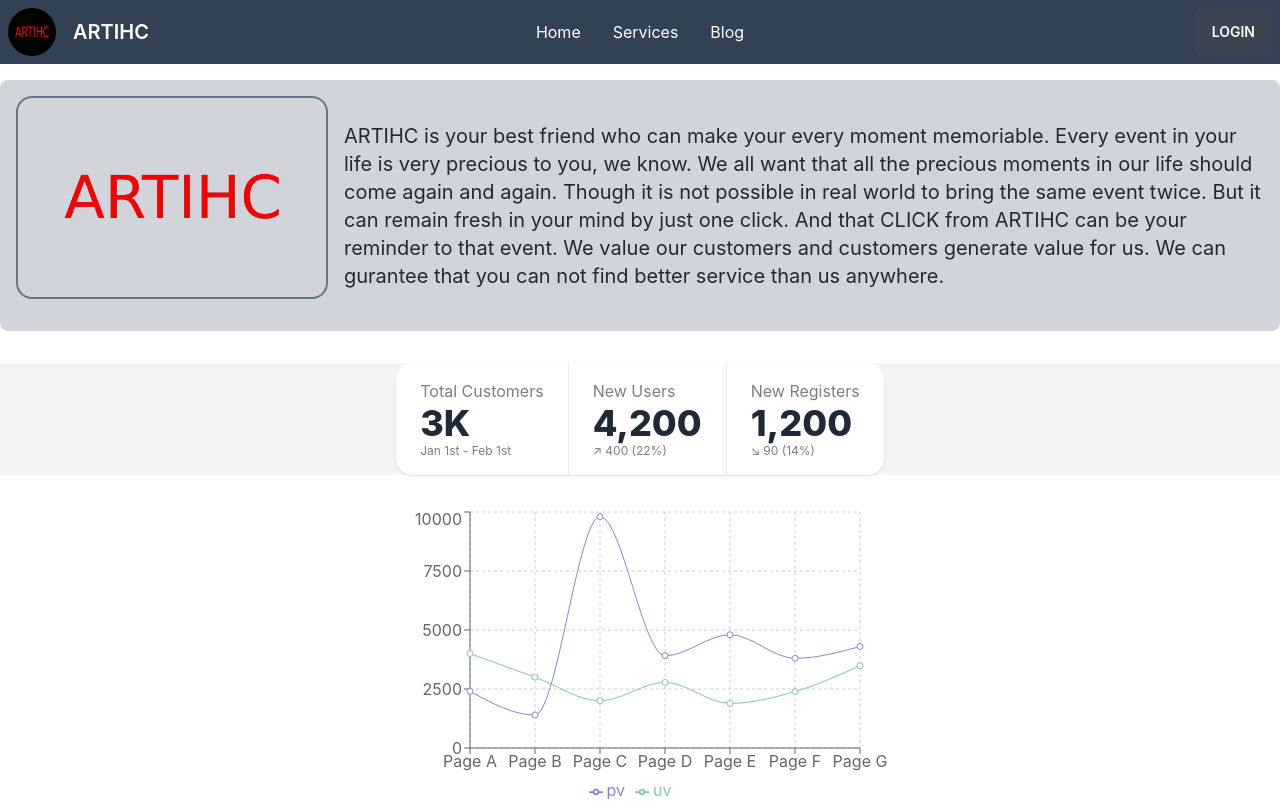
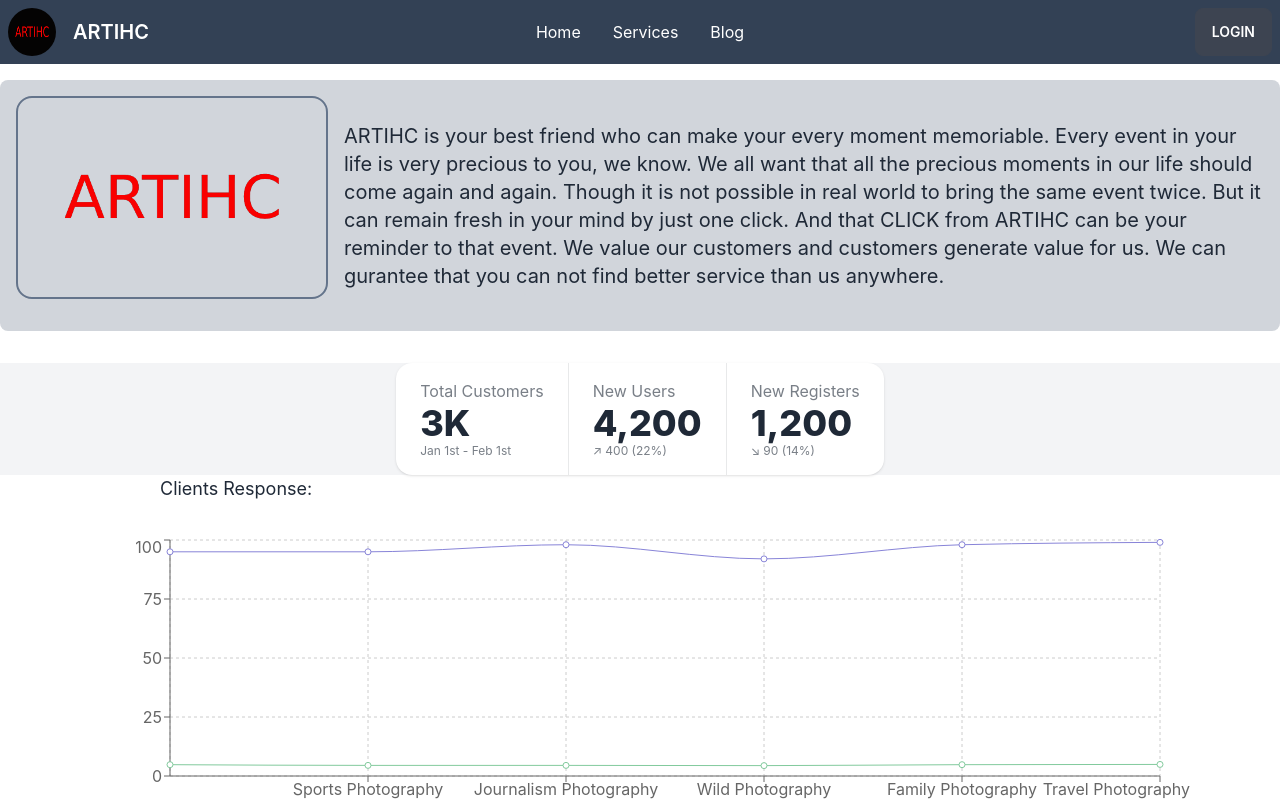
Before and after one commit to hasibulhasan44/artihcPhotography, a React (Create React App) app: page / in a window 1280 px wide. Shown: the top 801 px of the page. Built offline with nearby package versions, Linux system fonts and the light colour scheme; no server answers.

Commit message:
services done

```diff
--- a/src/Components/Home/Home.js
+++ b/src/Components/Home/Home.js
@@ -43,6 +43,7 @@ const Home = () => {
             </div>
           </div>
       </div>
+      <p className="text-lg w-9/12 mx-auto">Clients Response:</p>
       <div className="hidden lg:flex justify-center md:flex md:justify-center mt-8">
         <LineChartHome></LineChartHome>
       </div>
--- a/src/Components/Home/LineChartHome/LineChartHome.js
+++ b/src/Components/Home/LineChartHome/LineChartHome.js
@@ -4,47 +4,41 @@ import { LineChart, Line, XAxis, YAxis, CartesianGrid, Tooltip, Legend, Responsi
 
 const data = [
   {
-    name: 'Page A',
-    uv: 4000,
-    pv: 2400,
+    name: 'Wedding Photography',
+    Overall_rating: 4.8,
+    Success_ratio: 95,
     amt: 2400,
   },
   {
-    name: 'Page B',
-    uv: 3000,
-    pv: 1398,
-    amt: 2210,
+    name: 'Sports Photography',
+    Overall_rating: 4.5,
+    Success_ratio: 95,
+    amt: 0,
   },
   {
-    name: 'Page C',
-    uv: 2000,
-    pv: 9800,
-    amt: 2290,
+    name: 'Journalism Photography',
+    Overall_rating: 4.5,
+    Success_ratio: 98,
+    amt: 0,
   },
   {
-    name: 'Page D',
-    uv: 2780,
-    pv: 3908,
-    amt: 2000,
+    name: 'Wild Photography',
+    Overall_rating: 4.4,
+    Success_ratio: 92,
+    amt: 0,
   },
   {
-    name: 'Page E',
-    uv: 1890,
-    pv: 4800,
-    amt: 2181,
+    name: 'Family Photography',
+    Overall_rating: 4.8,
+    Success_ratio: 98,
+    amt: 0,
   },
   {
-    name: 'Page F',
-    uv: 2390,
-    pv: 3800,
-    amt: 2500,
-  },
-  {
-    name: 'Page G',
-    uv: 3490,
-    pv: 4300,
-    amt: 2100,
-  },
+    name: 'Travel Photography',
+    Overall_rating: 4.9,
+    Success_ratio: 99,
+    amt: 0,
+  }
 ];
 
 
@@ -52,7 +46,7 @@ const LineChartHome = () => {
     return (
         <div>
         <LineChart
-          width={500}
+          width={1100}
           height={300}
           data={data}
           margin={{
@@ -67,8 +61,8 @@ const LineChartHome = () => {
           <YAxis />
           <Tooltip />
           <Legend />
-          <Line type="monotone" dataKey="pv" stroke="#8884d8" activeDot={{ r: 8 }} />
-          <Line type="monotone" dataKey="uv" stroke="#82ca9d" />
+          <Line type="monotone" dataKey="Success_ratio" stroke="#8884d8" activeDot={{ r: 8 }} />
+          <Line type="monotone" dataKey="Overall_rating" stroke="#82ca9d" />
         </LineChart>
         </div>
     );
--- a/src/Components/Login/Login.js
+++ b/src/Components/Login/Login.js
@@ -23,26 +23,26 @@ const Login = () => {
     logIn(email, password)
     .then(res => {
       const user = res.user
-      // const currentUser = {
-      //   email: user.email
-      // }
-      // //jwt token
-      // fetch("http://localhost:5000/jwt", {
-      //   method: "post",
-      //   headers: {
-      //     "content-type": "application/json",
-      //   },
-      //   body: JSON.stringify(currentUser),
-      // })
-      //   .then((res) => res.json())
-      //   .then((data) => {
-      //     console.log(data);
-      //     localStorage.setItem("artihcToken", data.token);
-      //   });
       setLoading(false)
       toast.success('Successfully logged in')
       console.log(user);
-      navigate(from, { replace: true });
+      // jwt token
+      const currentUser = {
+        email: user.email
+      }
+
+      fetch('http://localhost:5000/jwt',{
+        method:'POST',
+        headers:{
+          'content-type':'application/json'
+        },
+        body: JSON.stringify(currentUser)
+      })
+      .then(res => res.json())
+      .then(data => {
+        localStorage.setItem('artihcToken', data.token)
+        navigate(from, { replace: true });
+      })
     })
     .catch(err => {
       setLoading(false)
--- a/src/Components/MyReviews/MyReviews.js
+++ b/src/Components/MyReviews/MyReviews.js
@@ -1,63 +1,60 @@
-import React, { useContext, useEffect, useState } from 'react';
-import { toast } from 'react-toastify';
-import { AuthContext } from '../../Context/AuthProvider';
-import MyReviewSingle from '../MyReviewSingle/MyReviewSingle';
+import React, { useContext, useEffect, useState } from "react";
+import { toast } from "react-toastify";
+import { AuthContext } from "../../Context/AuthProvider";
+import MyReviewSingle from "../MyReviewSingle/MyReviewSingle";
 
 const MyReviews = () => {
   const [reviews, setReviews] = useState([]);
   // const {logOut} = useContext(AuthContext);
   const [reFetch, setReFetch] = useState(false);
-    const {user} = useContext(AuthContext);
-    useEffect(()=>{
-        fetch(`http://localhost:5000/myReviews?email=${user?.email}`)
-        .then(res => res.json())
-        .then(data => setReviews(data))
-    }, [user?.email, reFetch])
+  const { user } = useContext(AuthContext);
+  const { logOut } = useContext(AuthContext);
+  useEffect(() => {
+    fetch(`http://localhost:5000/myReviews?email=${user?.email}`, {
+      headers: {
+        authorization: `Bearer ${localStorage.getItem("artihcToken")}`,
+      },
+    })
+      .then((res) => {
+        if (res.status === 401 || res.status === 403) {
+          return logOut();
+        }
+        return res.json();
+      })
+      .then((data) => setReviews(data));
+  }, [user?.email, reFetch]);
 
-    // useEffect(()=>{
-    //     fetch(`http://localhost:5000/myReviews?email=${user?.email}`,
-    //     {
-    //         headers: {
-    //           authorization: `Bearer ${localStorage.getItem("artihcToken")}`,
-    //         },
-    //       })
-    //     .then((res) => {
-    //         if (res.status === 401 || res.status === 403) {
-    //           return
-    //         }
-    //         res.json();
-    //       })
-    //     .then(res => res.json())
-    //     .then(data => setReviews(data))
-    // }, [user?.email])
-
-    const handleDeleteReview = (id) =>{
-        const proceed = window.confirm("Delete this review?")
+  const handleDeleteReview = (id) => {
+    const proceed = window.confirm("Delete this review?");
     if (proceed) {
-            fetch(`http://localhost:5000/myReviews/${id}`,{
-            method:'DELETE',
+      fetch(`http://localhost:5000/myReviews/${id}`, {
+        method: "DELETE",
       })
-        .then(res => res.json())
-        .then(data => {
+        .then((res) => res.json())
+        .then((data) => {
           console.log(data);
-            toast.success('Review deleted successfully')
-            setReFetch(true)
+          toast.success("Review deleted successfully");
+          setReFetch(true);
         })
-        .catch(err => console.error(err));
+        .catch((err) => console.error(err));
     }
-    }
+  };
 
   return (
     <div>
+      {reviews.length === 0?
+      <p className="text-center">You haven't reviewed any service.</p>
+      :
       <div>
-                {
-                    reviews.map(review => <MyReviewSingle
+        {reviews.map((review) => (
+          <MyReviewSingle
             key={review._id}
-                        review = {review}
-                        handleDeleteReview ={()=>handleDeleteReview(review._id)}
-                    ></MyReviewSingle>)
+            review={review}
+            handleDeleteReview={() => handleDeleteReview(review._id)}
+          ></MyReviewSingle>
+        ))}
+      </div>
       }
-            </div>
     </div>
   );
 };
--- a/src/Components/Reviews/SingleReview/SingleReview.js
+++ b/src/Components/Reviews/SingleReview/SingleReview.js
@@ -6,6 +6,12 @@ const SingleReview = (props) => {
   const { date, hh, mm } = dateTime;
   const dateSliced = date.slice(0, 10);
   return (
+    <div>
+      {!review ? (
+        <p className="text-lg w-9/12 mx-auto text-center">
+          No Reviews Available
+        </p>
+      ) : (
         <div className="ml-3 mb-3 border bg-gray-700 border-slate-600 text-white rounded-xl p-6">
           <div className="leading-none flex items-center">
             {img ? (
@@ -25,6 +31,8 @@ const SingleReview = (props) => {
           <small className="ml-4">{email}</small>
           <p className="ml-4 ">{`"${review}"`}</p>
         </div>
+      )}
+    </div>
   );
 };
 
```
Lines whose indentation alone changed are shown as unchanged.
